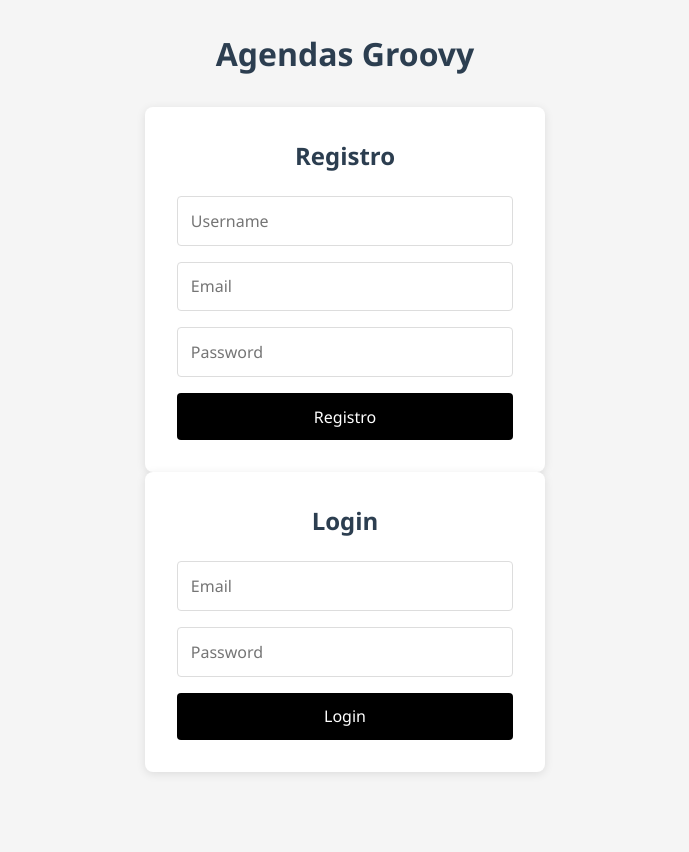
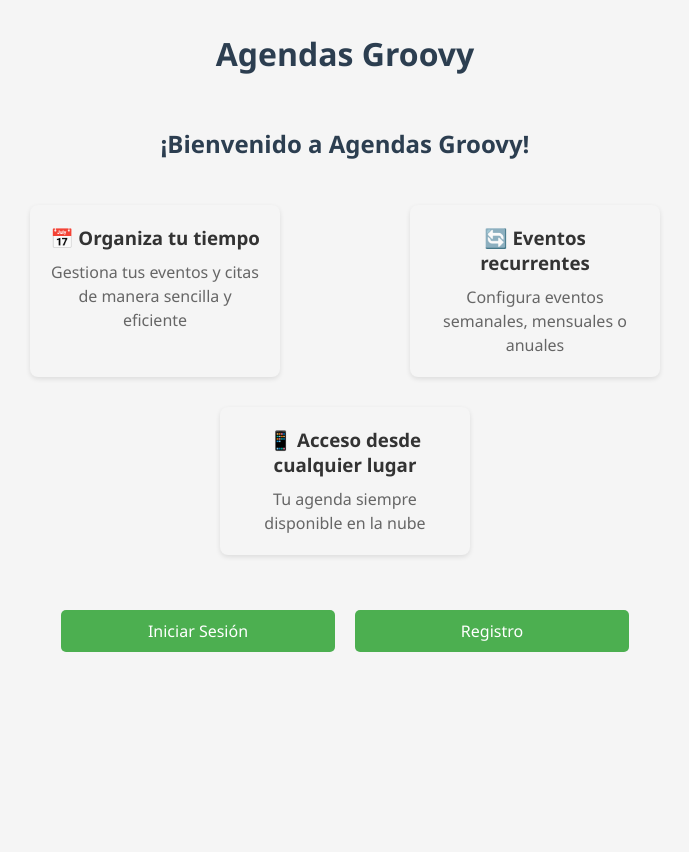
Before and after one commit to Acapistsran/Agendas_Groovy, a PHP site: page / in a window 1280 px wide. Shown: the whole page, without its empty margins (295-984 px from the left). After the commit the page ends 652 px from the top, so only its background shows below. Run offline with PHP 8.4, Linux system fonts and the light colour scheme.

Commit message:
Añadidos botones de login y registro

```diff
--- a/app.js
+++ b/app.js
@@ -2,6 +2,33 @@
 
 const BASE_URL = 'https://servidoragendas.abymint.com';
 
+// Agregar esto al inicio del archivo app.js
+document.addEventListener('DOMContentLoaded', () => {
+    const showLoginBtn = document.getElementById('showLogin');
+    const showSignupBtn = document.getElementById('showSignup');
+    const initialButtons = document.getElementById('initialButtons');
+    const loginForm = document.getElementById('loginForm');
+    const signupForm = document.getElementById('signupForm');
+    const backButtons = document.querySelectorAll('.backButton');
+
+    showLoginBtn.addEventListener('click', () => {
+        initialButtons.style.display = 'none';
+        loginForm.style.display = 'block';
+    });
+
+    showSignupBtn.addEventListener('click', () => {
+        initialButtons.style.display = 'none';
+        signupForm.style.display = 'block';
+    });
+
+    backButtons.forEach(button => {
+        button.addEventListener('click', () => {
+            loginForm.style.display = 'none';
+            signupForm.style.display = 'none';
+            initialButtons.style.display = 'block';
+        });
+    });
+});
 
 
 // Create toggleSections in the global scope
--- a/index.html
+++ b/index.html
@@ -8,22 +8,50 @@
 </head>
 <body>
     <h1>Agendas Groovy</h1>
+    <section id="infoSection">
+        <div class="info-container">
+            <h2>¡Bienvenido a Agendas Groovy!</h2>
+            <div class="features">
+                <div class="feature-item">
+                    <h3>📅 Organiza tu tiempo</h3>
+                    <p>Gestiona tus eventos y citas de manera sencilla y eficiente</p>
+                </div>
+                <div class="feature-item">
+                    <h3>🔄 Eventos recurrentes</h3>
+                    <p>Configura eventos semanales, mensuales o anuales</p>
+                </div>
+                <div class="feature-item">
+                    <h3>📱 Acceso desde cualquier lugar</h3>
+                    <p>Tu agenda siempre disponible en la nube</p>
+                </div>
+            </div>
+        </div>
+    </section>
+<!-- Reemplazar la sección actual de #auth por esto -->
 <section id="auth">
-        <form id="signupForm">
+    <div id="initialButtons">
+        <button id="showLogin">Iniciar Sesión</button>
+        <button id="showSignup">Registro</button>
+    </div>
+
+    <form id="signupForm" style="display: none;">
         <h2>Registro</h2>
         <input type="text" id="signupUsername" placeholder="Username" required />
         <input type="email" id="signupEmail" placeholder="Email" required />
         <input type="password" id="signupPassword" placeholder="Password" required />
-            <button type="submit">Registro</button>
+        <button type="submit">Registrarse</button>
+        <button type="button" class="backButton">Volver</button>
     </form>
 
-        <form id="loginForm">
+    <form id="loginForm" style="display: none;">
         <h2>Login</h2>
         <input type="email" id="loginEmail" placeholder="Email" required />
         <input type="password" id="loginPassword" placeholder="Password" required />
-            <button type="submit">Login</button>
+        <button type="submit">Ingresar</button>
+        <button type="button" class="backButton">Volver</button>
     </form>
 </section>
+
     <section id="calendar" style="display: none;">
     <div id="calendar-container">
         <div id="calendar-header">
--- a/styles.css
+++ b/styles.css
@@ -171,6 +171,39 @@ button:hover {
     font-weight: bold;
 }
 
+/* Agregar al archivo styles.css */
+.info-container {
+    max-width: 800px;
+    margin: 20px auto;
+    padding: 20px;
+    text-align: center;
+}
+
+.features {
+    display: flex;
+    justify-content: space-around;
+    flex-wrap: wrap;
+    margin-top: 30px;
+}
+
+.feature-item {
+    flex-basis: 250px;
+    margin: 15px;
+    padding: 20px;
+    border-radius: 8px;
+    background-color: #f5f5f5;
+    box-shadow: 0 2px 5px rgba(0,0,0,0.1);
+}
+
+.feature-item h3 {
+    color: #333;
+    margin-bottom: 10px;
+}
+
+.feature-item p {
+    color: #666;
+    line-height: 1.5;
+}
 
 
 #calendar-grid {
@@ -217,6 +250,41 @@ button:hover {
 }
 #authSection {
     position: relative; /* Puedes eliminar el z-index si no es necesario */
+}
+/* Agregar estos estilos al archivo styles.css */
+#initialButtons {
+    display: flex;
+    gap: 20px;
+    justify-content: center;
+    margin: 20px 0;
+}
+
+#initialButtons button {
+    padding: 10px 20px;
+    font-size: 16px;
+    cursor: pointer;
+    border-radius: 5px;
+    border: none;
+    background-color: #4CAF50;
+    color: white;
+}
+
+#initialButtons button:hover {
+    background-color: #45a049;
+}
+
+.backButton {
+    margin-top: 10px;
+    padding: 5px 10px;
+    background-color: #f44336;
+    color: white;
+    border: none;
+    border-radius: 3px;
+    cursor: pointer;
+}
+
+.backButton:hover {
+    background-color: #da190b;
 }
 
 #calendarSection {
```
Lines whose indentation alone changed are shown as unchanged.
